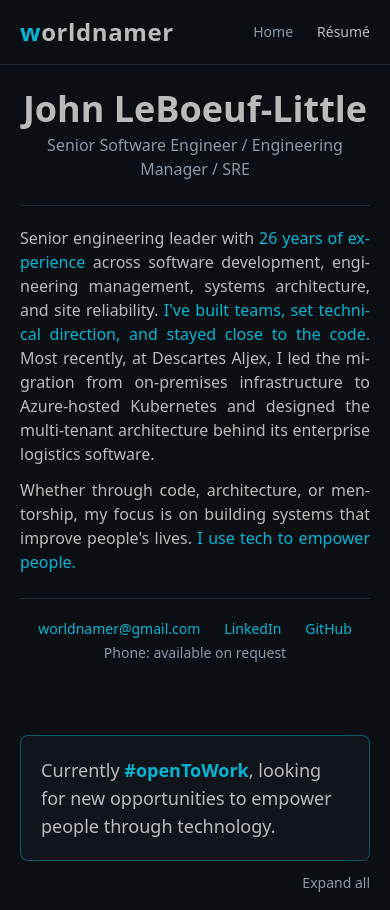
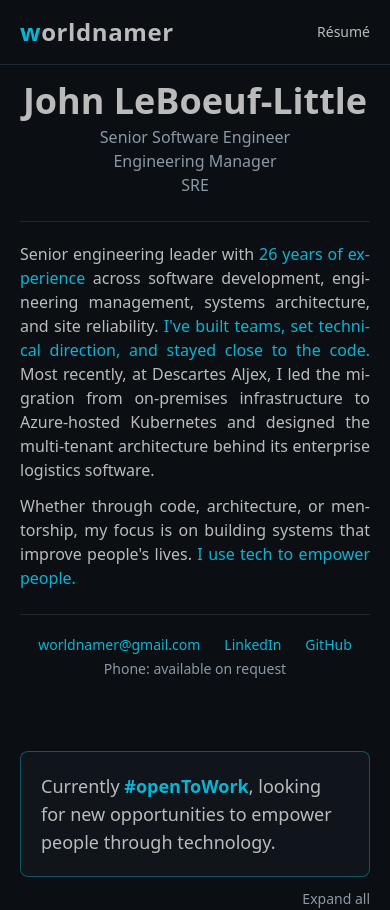
Before and after one commit to worldnamer/worldnamer-web, a React (Vite) app: page /resume in a window 390 px wide. Shown: the top 910 px of the page. Built offline with nearby package versions, Linux system fonts and the light colour scheme; no server answers; what @honeycombio/opentelemetry-web, @opentelemetry/auto-instrumentations-web would draw is missing.

Commit message:
Responsive layout changes to make it render a bit cleaner on phone.

```diff
--- a/src/components/Dossier.tsx
+++ b/src/components/Dossier.tsx
@@ -77,8 +77,8 @@ const eofDelay = last.delay + last.duration
 export function Dossier() {
   return (
     <section aria-label="About John" className="font-mono pl-5 text-sm sm:text-base">
-      <p className="text-muted-foreground mb-4 tracking-widest">// DOSSIER · URGENT</p>
-      <dl className="grid grid-cols-[max-content_1fr] gap-x-4 gap-y-2.5 sm:gap-x-8">
+      <p className="text-muted-foreground mb-3 tracking-widest sm:mb-4">// DOSSIER · URGENT</p>
+      <dl className="grid grid-cols-[max-content_1fr] gap-x-4 gap-y-2 sm:gap-x-8 sm:gap-y-2.5">
         {lines.map((line, i) => {
           const { delay, duration, length } = timings[i]
           return (
@@ -104,7 +104,7 @@ export function Dossier() {
       </dl>
       <p
         aria-hidden="true"
-        className="dossier-fade text-brand mt-4"
+        className="dossier-fade text-brand mt-3 sm:mt-4"
         style={{ '--delay': `${eofDelay}ms`, '--dur': '300ms' } as React.CSSProperties}
       >
         {'<EOF>'} <span className="dossier-cursor">▌</span>
--- a/src/components/Footer.tsx
+++ b/src/components/Footer.tsx
@@ -9,10 +9,12 @@ const year = new Date().getFullYear()
 export function Footer() {
   return (
     <footer className="border-t">
-      <div className="flex flex-col gap-2 px-5 py-4 sm:flex-row sm:items-center sm:justify-between">
+      <div className="flex flex-col gap-2 px-5 py-3 sm:flex-row sm:py-4 sm:items-center sm:justify-between">
         <div className="flex flex-wrap items-baseline gap-x-4">
           <p className="font-display text-base text-foreground">I use tech to empower people.</p>
-          <p className="text-muted-foreground text-sm">© {year} John LeBoeuf-Little</p>
+          <p className="text-muted-foreground text-xs sm:text-sm">
+            © {year}<span className="hidden sm:inline"> John LeBoeuf-Little</span>
+          </p>
         </div>
         <nav aria-label="Elsewhere" className="flex gap-6 text-sm">
           {links.map((link) => (
--- a/src/components/Header.tsx
+++ b/src/components/Header.tsx
@@ -2,7 +2,6 @@ import { Link, NavLink } from 'react-router'
 import { cn } from '@/lib/utils'
 
 const navLinks = [
-  { label: 'Home', to: '/' },
   { label: 'Résumé', to: '/resume' },
 ]
 
@@ -19,7 +18,6 @@ export function Header() {
             <NavLink
               key={link.to}
               to={link.to}
-              end
               className={({ isActive }) =>
                 cn('transition-colors hover:text-foreground', isActive ? 'text-foreground' : 'text-muted-foreground')
               }
--- a/src/components/Layout.tsx
+++ b/src/components/Layout.tsx
@@ -7,7 +7,7 @@ export function Layout({ children }: { children: ReactNode }) {
   return (
     <div className="flex min-h-screen flex-col">
       <Header />
-      <main className="w-full flex-1 px-5 pb-12 pt-6">{children}</main>
+      <main className="w-full flex-1 px-5 pb-6 pt-4 sm:pb-12 sm:pt-6">{children}</main>
       <Footer />
     </div>
   )
--- a/src/pages/Home.tsx
+++ b/src/pages/Home.tsx
@@ -2,7 +2,7 @@ import { Dossier } from '../components/Dossier'
 
 export function Home() {
   return (
-    <div className="pb-8">
+    <div className="pb-4 sm:pb-8">
       <Dossier />
     </div>
   )
--- a/src/pages/Resume.tsx
+++ b/src/pages/Resume.tsx
@@ -11,7 +11,15 @@ export function Resume() {
     <div className="space-y-12">
       <header className="mx-auto max-w-3xl">
         <h1 className="font-display text-center text-4xl font-bold">{name}</h1>
-        <p className="text-muted-foreground mt-1 text-center">{headline}</p>
+        {/* One line with slashes from 640px up; one role per line, no slashes, on a phone. */}
+        <p className="text-muted-foreground mt-1 text-center">
+          {headline.split(' / ').map((role, i) => (
+            <span key={role} className="block sm:inline">
+              {i > 0 && <span className="hidden sm:inline"> / </span>}
+              {role}
+            </span>
+          ))}
+        </p>
         <div className="mt-6 space-y-3 border-t pt-5 text-justify hyphens-auto">
           {summary.map((paragraph) => (
             <p key={paragraph}>
```
